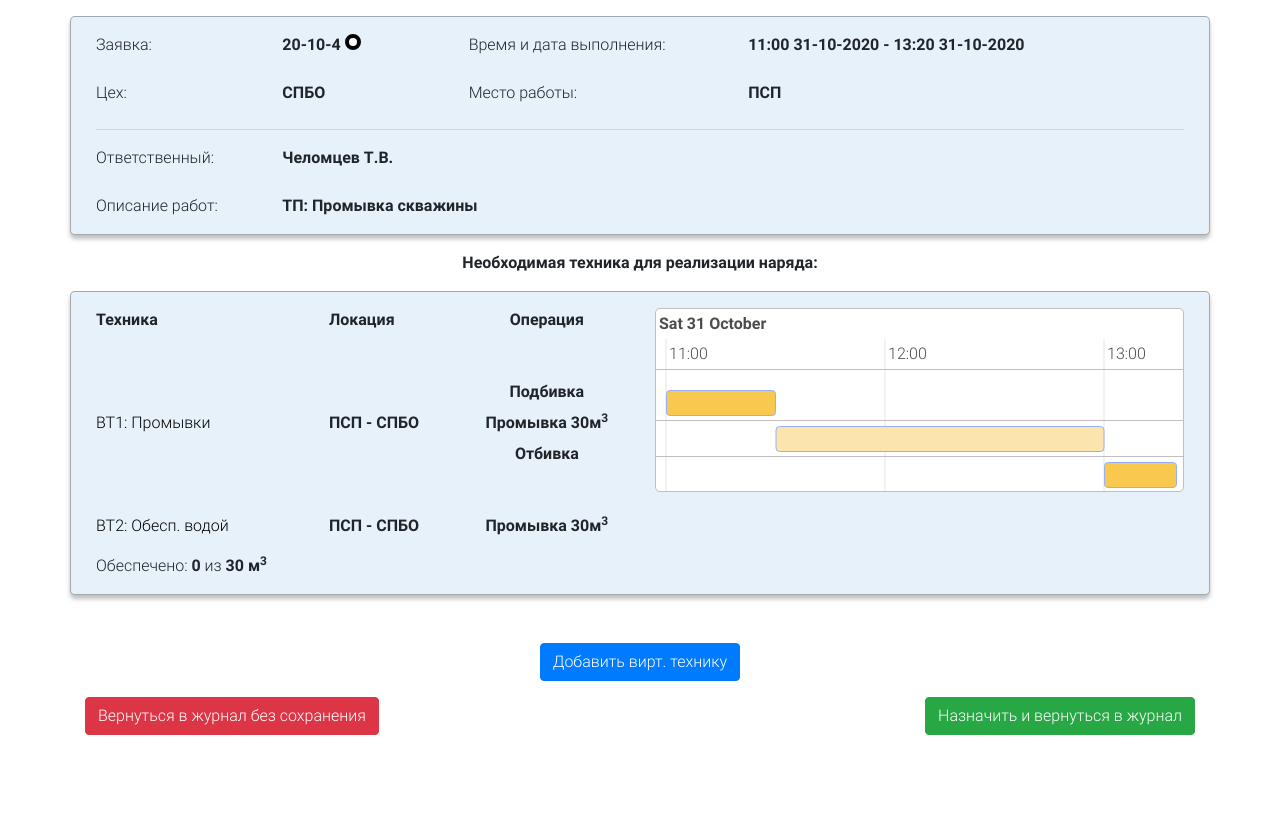
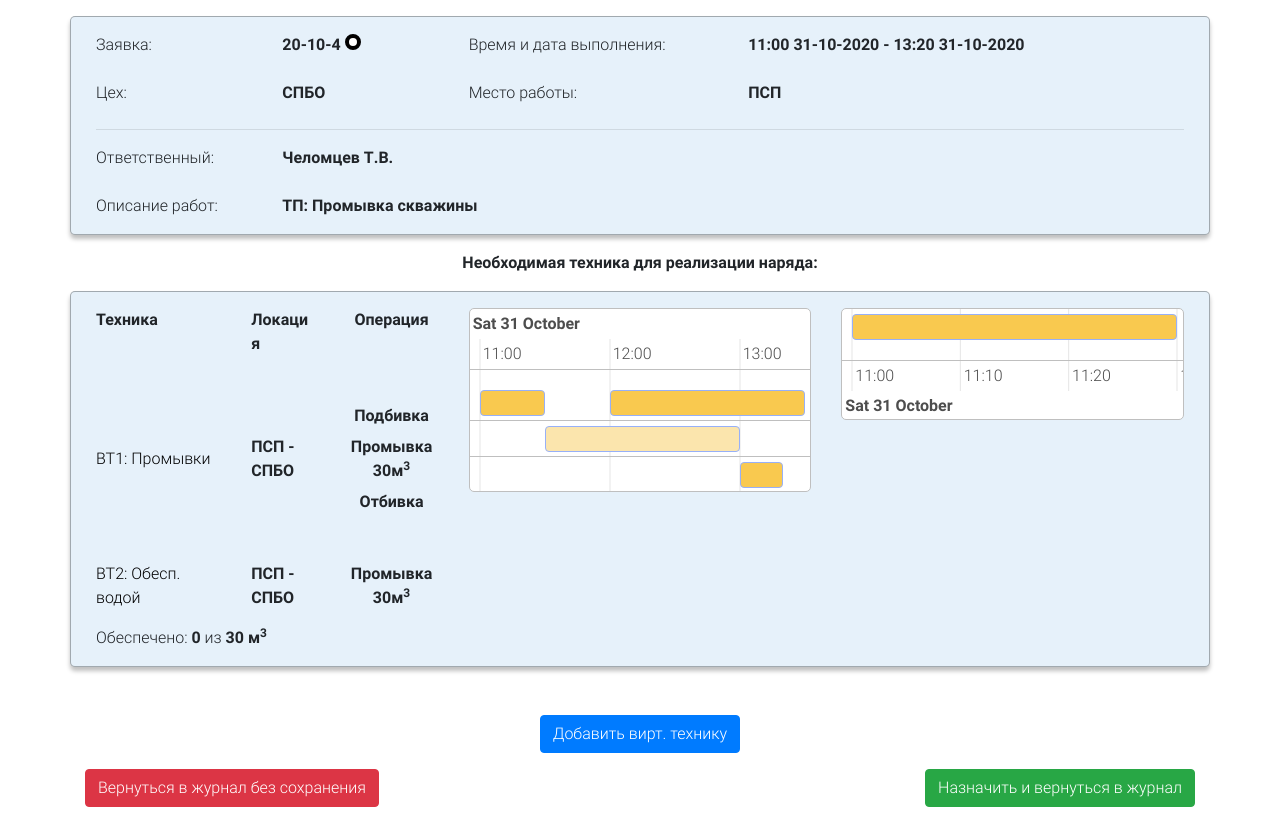
Before and after one commit to Sea-Serpent-Squad/SSS-Project, a plain HTML site: page frontend/second_page.html in a window 1280 px wide. Drawn offline with Linux system fonts and the light colour scheme.

Commit message:
[Ошибка]  Некорректно отображаются таймлайны
При добавлении очердного таймлайна происходит проблема с отображением.
Пример second_page (86)/ <div class="col" id="timeline2"></div>
Они делят общее пространство и из-за class col проблемы.
Замена на row не помогает, вставка в другое место тоже (либо я не туда пытался вставить, но у меня устранить это сменой места не получилось)

```diff
--- a/frontend/js/Timeline/Timeline.js
+++ b/frontend/js/Timeline/Timeline.js
@@ -19,39 +19,59 @@ class DOMElement
 
 class Timeline extends DOMElement
 {
-    // - div = название элемента
-    // - arrayTimelines - [ из объектов: ]
-    // - options - опционально, но изначально дата сверху, min max считается автоматически из первого значения и устанавливают во сколько начинается рабочий день (31.10.2020 - 8:00 - 31.10.2020 - 20:00)
-    constructor(div, arrayTimelines, options = {
-        orientation: 'top'
-    }) {
+    // - Собираем переданные значения в массив для DataSet
+    formDataSet(date, timeIntervals)
+    {
+        let timeLines = []
+        timeIntervals.forEach(element =>
+        {
+            timeLines.push({id: element['id'], group: element['group'], className: element['className'], content:'',
+            start: vis.moment.utc(new Date(`${date}T${element['start']}`)), end: vis.moment.utc(new Date(`${date}T${element['end']}`))})
+        })
+
+        return timeLines
+    }
+    // - div = название элемента (прим., timeline1)
+    // - date = дата (гггг-мм-дд), когда производится выполнение работ (прим., 2020-10-31)
+    // - timeIntervals = временные отрезки, когда происходят работы. (прим., 11:00). Состоят из id, group, className, времяНачала, времяКонец
+    // - orientation = ориентация у даты таймлайна, которая отображается над, под таймлайном, или не отображается вообще ('top','bottom','none' соответственно)
+    // - min max считается автоматически из первого значения и устанавливают во сколько начинается рабочий день (31.10.2020 - 8:00 - 31.10.2020 - 20:00)
+    constructor(div,
+                date,
+                timeIntervals,
+                orientation = 'top'
+    ) {
         super(div)
-        this.items = new vis.DataSet(arrayTimelines);
-        this.groups = new vis.DataSet();
+        this.items = new vis.DataSet(this.formDataSet(date, timeIntervals));
 
-        for (let i = 0; i < arrayTimelines.length; this.groups.add({id: i+1, content: ''}), i++);
+        let set = new Set();
+        timeIntervals.forEach(element => {
+            if (!set.has(element['group'])) set.add(element['group'])
+        });
+        let array = []
+        for (const element of set) array.push({id:element, content:''})
+        this.groups = new vis.DataSet(array);
 
-        // - Установим начало - конец рабочего дня
-        let date = () => arrayTimelines[0]['start'].toISOString().split('T')[0];
-
-        options.min = new Date(`${date()}T09:00`)
-        options.max = new Date(`${date()}T20:00`)
-
-        this.timeline = new vis.Timeline(this.id, null, options);
+        this.timeline = new vis.Timeline(this.id, null, { orientation: orientation, min: new Date(`${date}T09:00`), max: new Date(`${date}T20:00`)} );
         this.update()
     }
 
     // - Добавление элементов
     // - Группу нужно добавить, поэтому пересортируем имеющееся и добавим новую группу
-    addItem(item)
+    addItem(date, item)
     {
-        this.items.add(item)
-        this.addGroup({id: item.group, content:''})
-        let newGroups = new Array();
-        for (let i = 0; i < this.groups.length; i++)  newGroups.push(this.groups.get(i));
-        newGroups.sort((a, b) => a.id - b.id);
+        let check = function (array, element) {
+            for (const value of array) {
+                if (value['id'] === element) return false
+            }
+            return true
+        }
+
+        if (check(this.groups.get(), item['group'])){
+        let arr = [...this.groups.get(), { id: item['group'], content:''}].sort((a,b)=> a.id - b.id).slice()
         this.groups.clear();
-        for (let i = 0; i < newGroups.length; i++)  this.groups.add(newGroups[i]);
+        arr.forEach(element=>this.groups.add(element)) }
+        this.items.add(this.formDataSet(date, [item])[0])
     }
 
     update()
--- a/frontend/js/script.js
+++ b/frontend/js/script.js
@@ -38,7 +38,7 @@ function vehicleChoice()
             let driver_row = veh.parentElement.nextElementSibling;
             driver_row.classList.remove("disabled");
             /* Вставка таймлайна с дорогой*/
-            timeline.addItem({ id: 0, group: 0, className: 'drive', content:'', start: vis.moment.utc(new Date("2020-10-31T10:00")), end: vis.moment.utc(new Date("2020-10-31T11:00")) })
+            timeline.addItem('2020-10-31',{ id: 5, group: 0, className: 'drive', start:'10:00', end: '10:59' })
             veh.click();
         });
     });
@@ -110,14 +110,17 @@ $(document).ready(() => {
     addNewVehicle();
     vehicleChoice();
     // - Добавим таймлайн
-   timeline = new Timeline('timeline1',[
-        { id: 1, group: 1, className: 'bold rounded', start: vis.moment.utc(new Date('2020-10-31T11:00')), end: vis.moment.utc(new Date('2020-10-31T11:30')) },
-        { id: 2, group: 2, className: 'normal rounded', content:'', start: vis.moment.utc(new Date("2020-10-31T11:30")), end: vis.moment.utc(new Date("2020-10-31T13:00")) },
-        { id: 3, group: 3, className: 'bold rounded', content:' ', start: vis.moment.utc(new Date("2020-10-31T13:00")), end: vis.moment.utc(new Date("2020-10-31T13:20")) }
+
+    timeline = new Timeline('timeline1', '2020-10-31',[
+        { id: 1, group: 1, className: 'bold rounded', start: '11:00',   end:'11:30' },
+        { id: 4, group: 1, className: 'bold rounded', start: '12:00',   end:'13:30' },
+        { id: 2, group: 2, className: 'normal rounded', start: '11:30', end: '13:00' },
+        { id: 3, group: 3, className: 'bold rounded', start:'13:00',    end: '13:20' }
     ])
-    /*
-   timeline2 = new Timeline('timeline2',[
-        { id: 1, group: 1, className: 'normal rounded', content:' ', start: vis.moment.utc(new Date("2020-10-31T11:00")), end: vis.moment.utc(new Date("2020-10-31T13:20")) }
-    ], {orientation:'bottom'})
-*/
+
+
+    timeline2 = new Timeline('timeline2', '2020-10-31',[
+        { id: 1, group: 1, className: 'bold rounded', start: '11:00',   end:'11:30' }
+    ], 'bottom')
+
 });
--- a/frontend/second_page.html
+++ b/frontend/second_page.html
@@ -57,7 +57,7 @@
                     <div class="col-3 font-weight-bold">Локация</div>
                     <div class="col text-center font-weight-bold">Операция</div>
                 </dl>
-                <dl class="row mt-5">
+                <dl class="row mt-5" >
                     <a class="virt-vehicle col-5 m-auto" data-toggle="collapse" role="button" href="#vehicle1"><span></span><span>ВТ1: Промывки</span></a>
                     <dd class="col-3 m-auto">ПСП - СПБО</dd>
                     <dd class="col text-center m-auto">Подбивка<br>Промывка 30м<sup>3</sup><br>Отбивка</dd>
@@ -79,10 +79,16 @@
                     <dd class="col text-center m-auto">Промывка 30м<sup>3</sup></dd>
                 </dl>
                 <p>Обеспечено: <b>0</b> из <b>30 м<sup>3</sup></b></p>
+
             </div>
             <!-- Таймлайн -->
-            <div id="timeline1" class="col"></div>
+            <div class="col" id="timeline1"></div>
+            <div class="col" id="timeline2"></div>
+
+
         </dl>
+
+
     </div>
     <!-- Контейнер с настоящей техникой и таймлайном -->
     <div id="collapse-list-of-vehicles">
```
